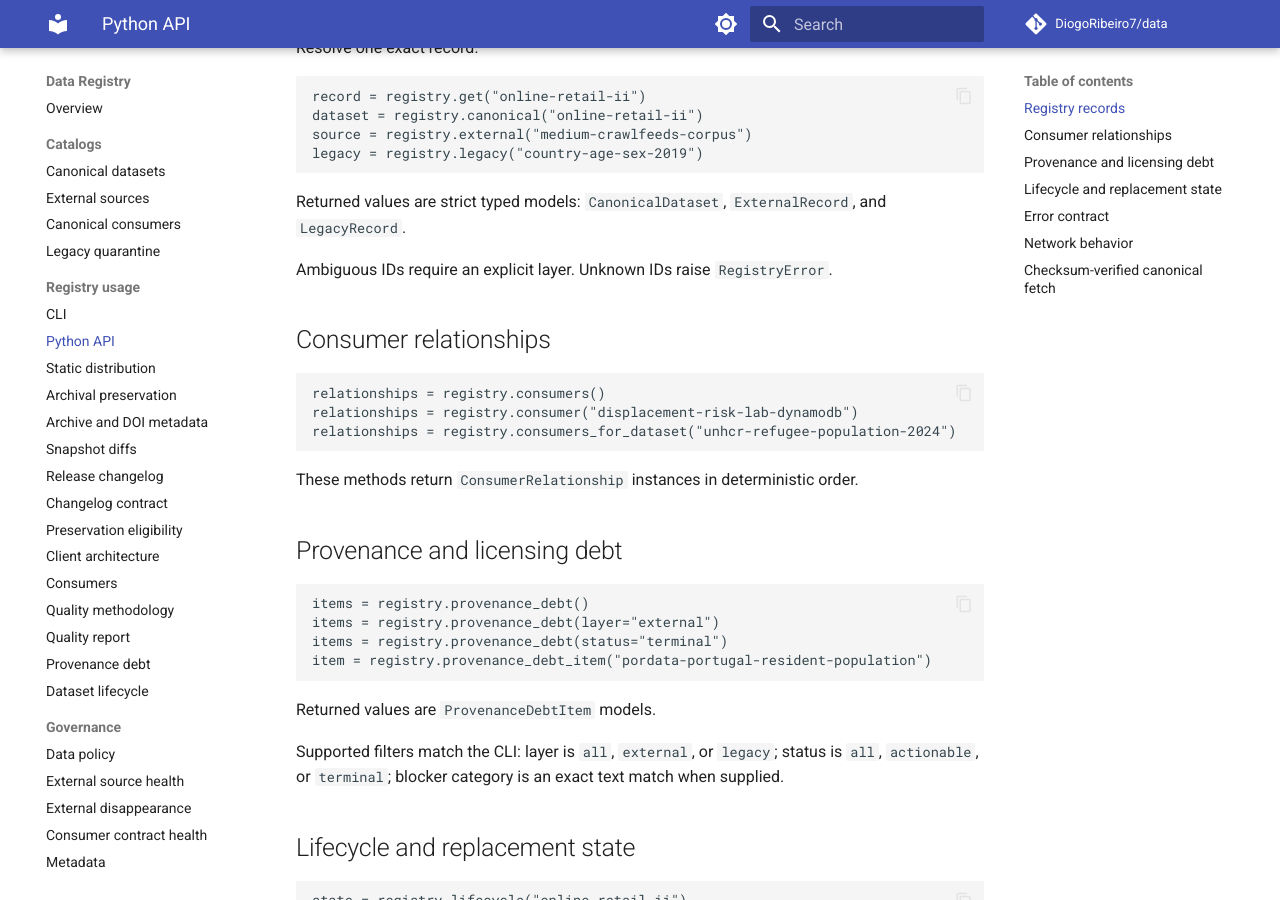
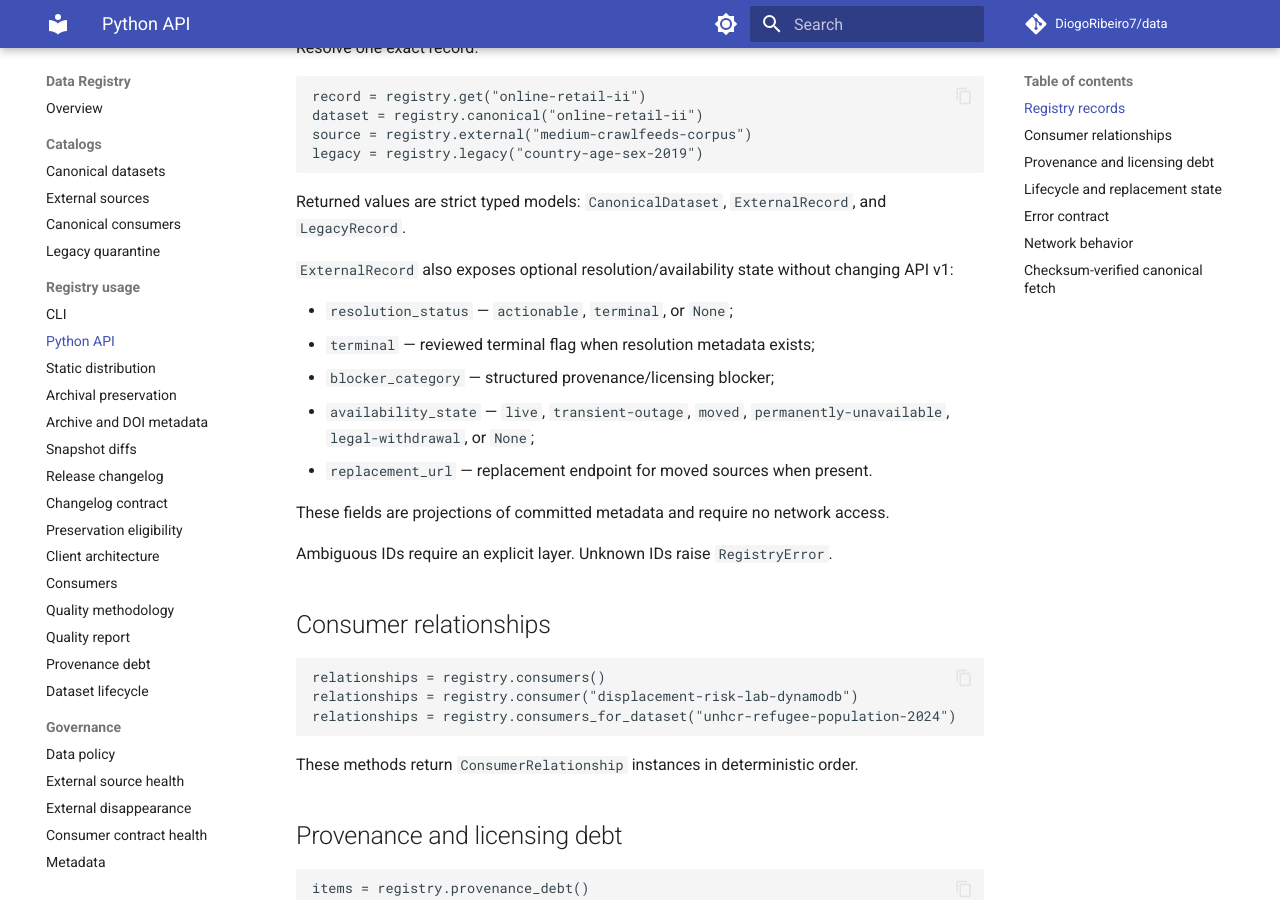
Before and after one commit to DiogoRibeiro7/data, an MkDocs documentation site: the page built from docs/PYTHON_API.md, in a window 1280 px wide and 900 px high, scrolled down 878 px. Built offline with MkDocs 1.6.1 and Material for MkDocs 9.7.7, drawn with Linux system fonts in a browser that asks for light colours; comment, search, counter and statistics services are not loaded.

Commit message:
docs: document external resolution state in Python API

````diff
--- a/docs/PYTHON_API.md
+++ b/docs/PYTHON_API.md
@@ -47,6 +47,16 @@ legacy = registry.legacy("country-age-sex-2019")
 ```
 
 Returned values are strict typed models: `CanonicalDataset`, `ExternalRecord`, and `LegacyRecord`.
+
+`ExternalRecord` also exposes optional resolution/availability state without changing API v1:
+
+- `resolution_status` — `actionable`, `terminal`, or `None`;
+- `terminal` — reviewed terminal flag when resolution metadata exists;
+- `blocker_category` — structured provenance/licensing blocker;
+- `availability_state` — `live`, `transient-outage`, `moved`, `permanently-unavailable`, `legal-withdrawal`, or `None`;
+- `replacement_url` — replacement endpoint for moved sources when present.
+
+These fields are projections of committed metadata and require no network access.
 
 Ambiguous IDs require an explicit layer. Unknown IDs raise `RegistryError`.
 
````
